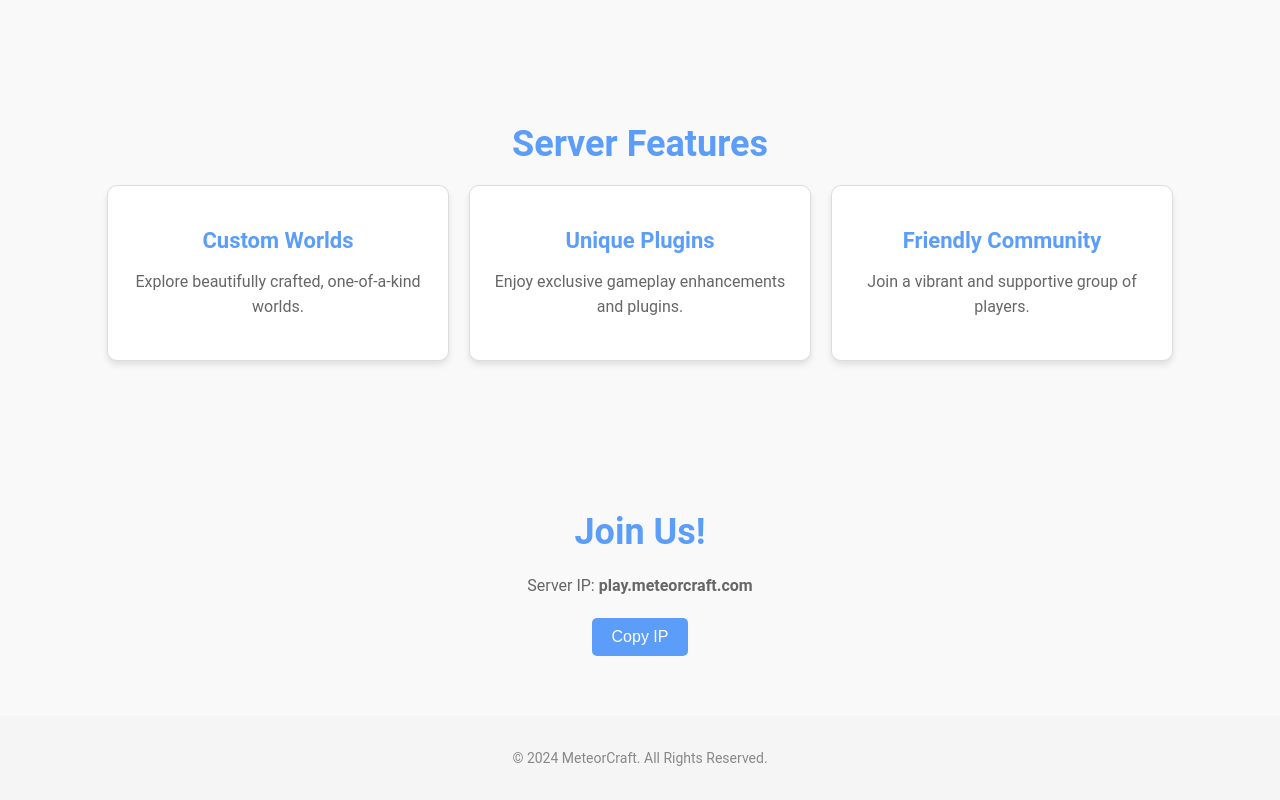
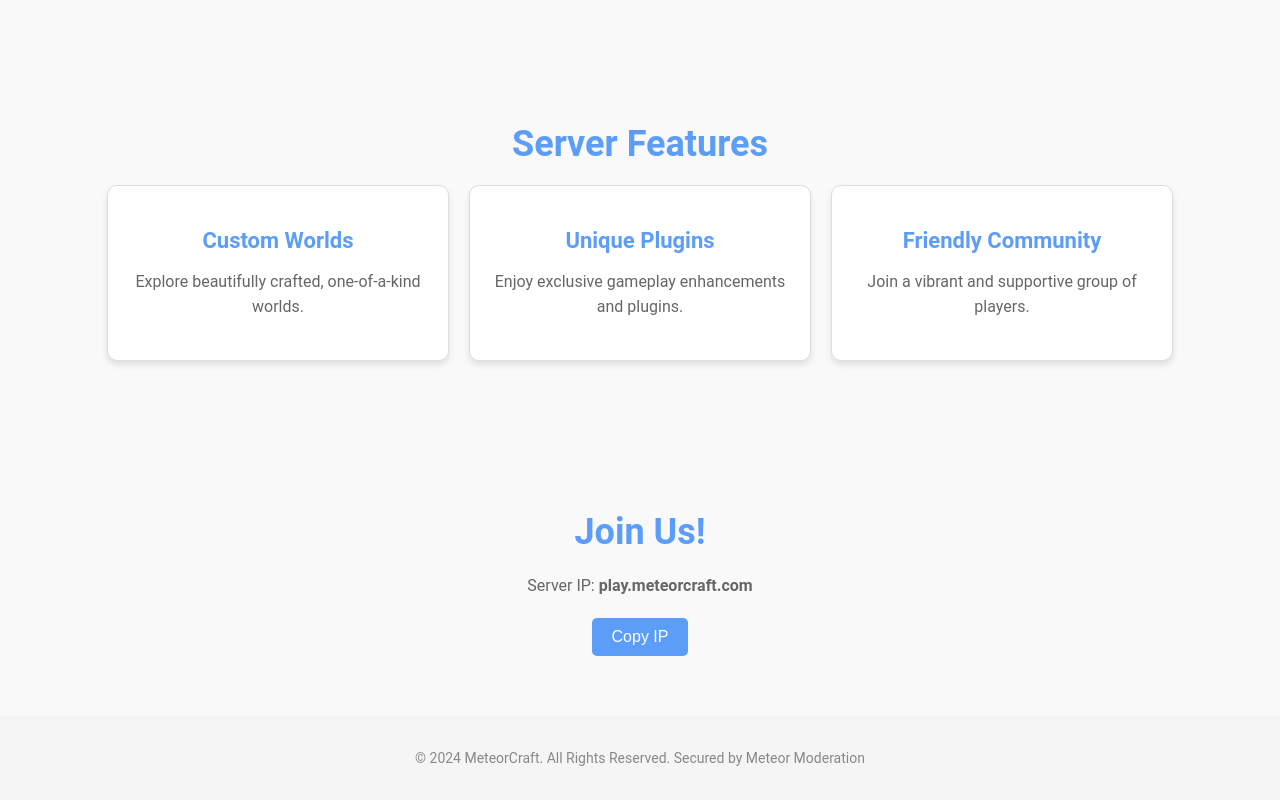
Before and after one commit to MeteorGroupSite/meteorcraft, a plain HTML site: page index.html in a window 1280 px wide. Shown: the part 642-1442 px from the top of the page. Drawn offline with Linux system fonts and the light colour scheme.

Commit message:
Update index.html

```diff
--- a/index.html
+++ b/index.html
@@ -66,7 +66,7 @@
 
     <!-- Footer -->
     <footer>
-        <p>&copy; 2024 MeteorCraft. All Rights Reserved.</p>
+        <p>&copy; 2024 MeteorCraft. All Rights Reserved. Secured by Meteor Moderation</p>
     </footer>
 </body>
 </html>
```
